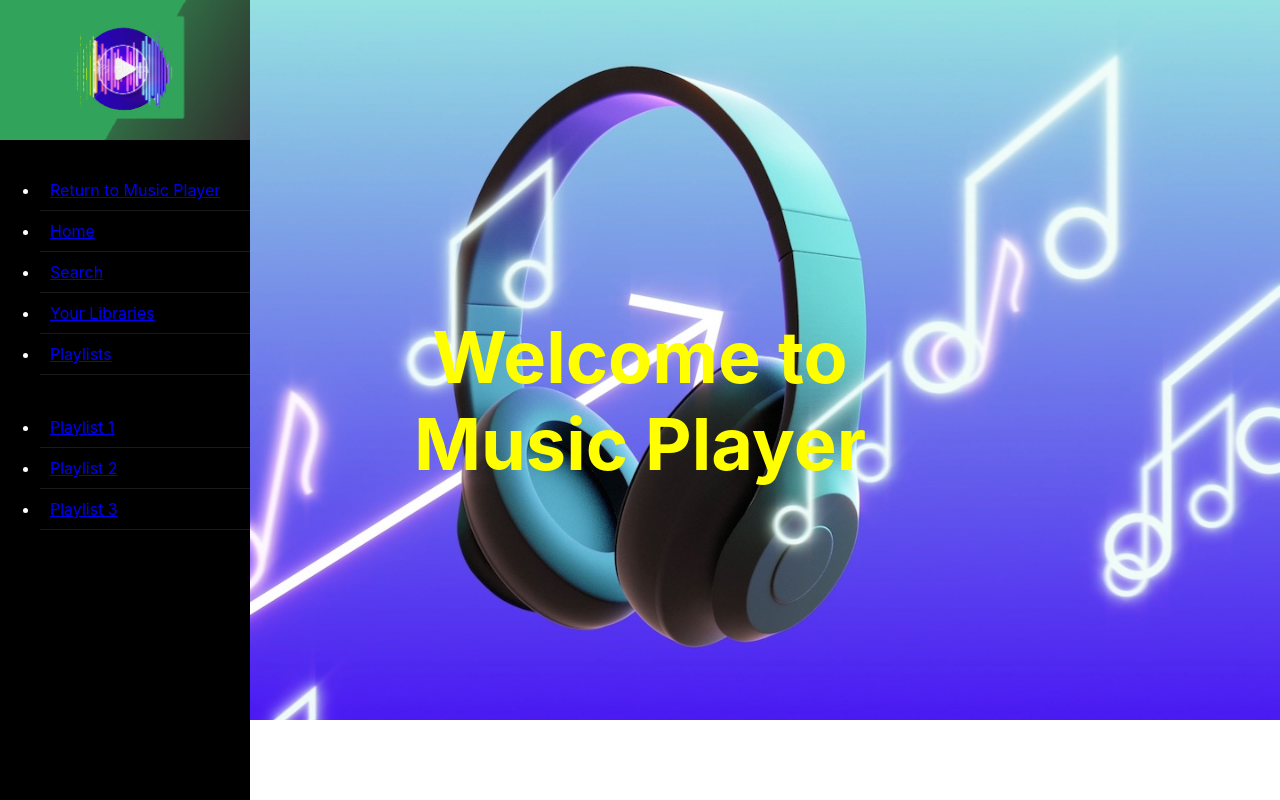
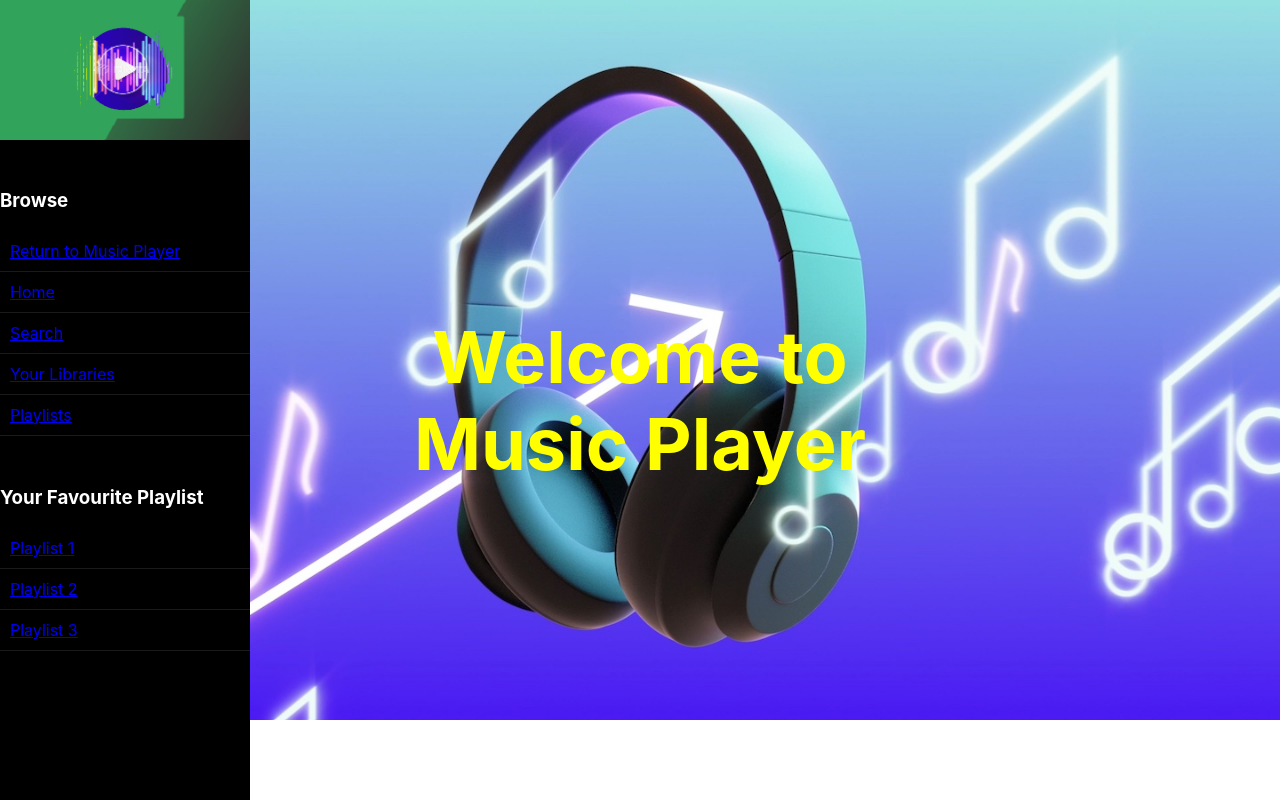
Before and after one commit to AwesomeCoders112/music_player_app, a React (Create React App) app: page / in a window 1280 px wide. Built offline with nearby package versions, Linux system fonts and the light colour scheme.

Commit message:
Small change

```diff
--- a/src/components/Sidebar.jsx
+++ b/src/components/Sidebar.jsx
@@ -8,14 +8,16 @@ const Sidebar = () => {
     <div className="sidebar">
       <img src={unnamed} alt="Logo" className="sidebar-logo" />
       <div className="sidebar-list-container">
-        <ul>
+        <ul style={{ listStyleType: 'none', padding: 0 }}>
+          <h3> Browse </h3>
         <li><Link to="/">Return to Music Player</Link></li>
           <li><Link to="Home.jsx/">Home</Link></li> {/* Use Link for navigation */}
           <li><Link to="Search.jsx/">Search</Link></li>
           <li><Link to="Your_libraries/">Your Libraries</Link></li>
           <li><Link to="Playlists.jsx/">Playlists</Link></li>
         </ul>
-        <ul>
+        <ul style={{ listStyleType: 'none', padding: 0 }}>
+          <h3> Your Favourite Playlist </h3>
           <li><Link to="Playlist1.jsx/">Playlist 1</Link></li>
           <li><Link to="Playlist2.jsx/">Playlist 2</Link></li>
           <li><Link to="Playlist3.jsx/">Playlist 3</Link></li>
```
